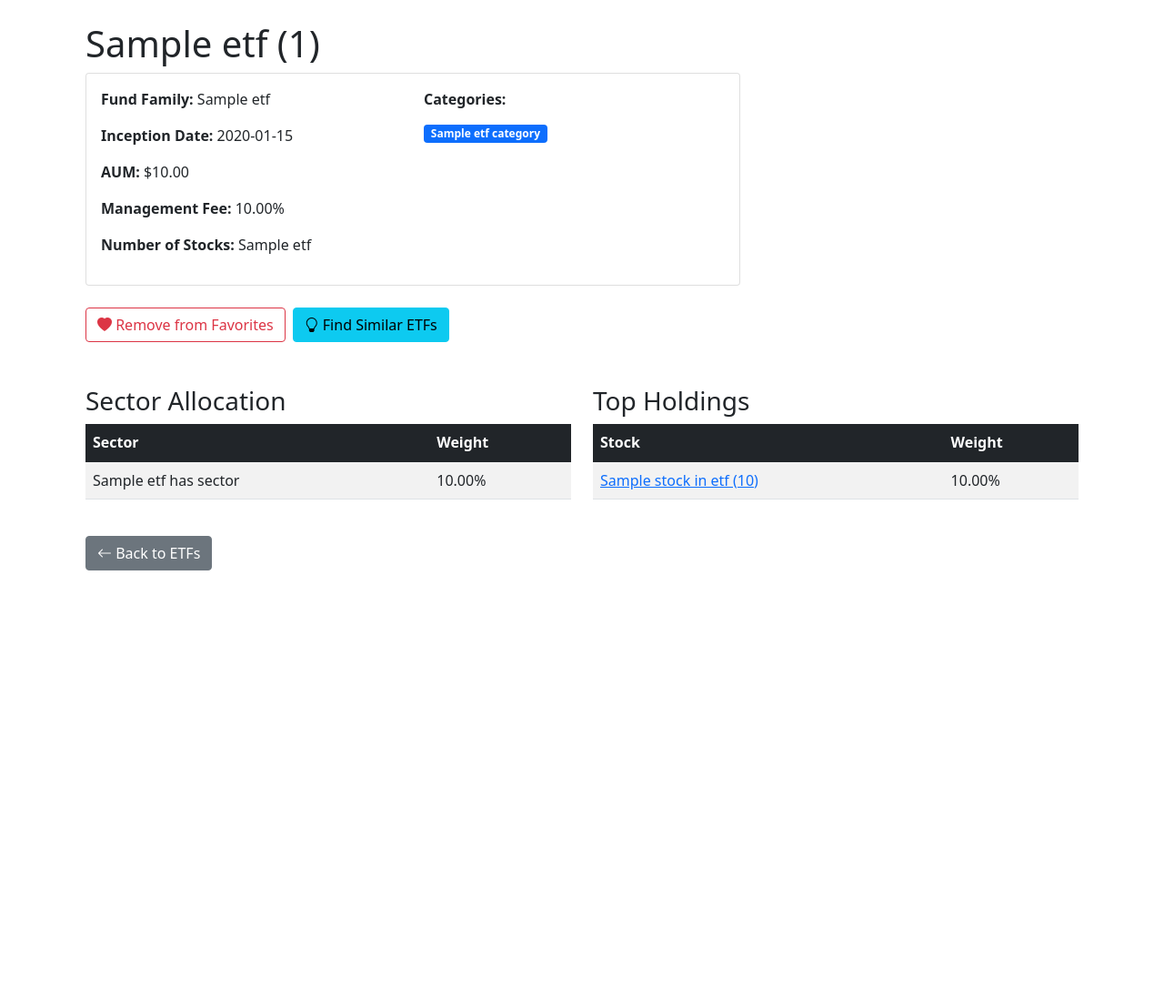
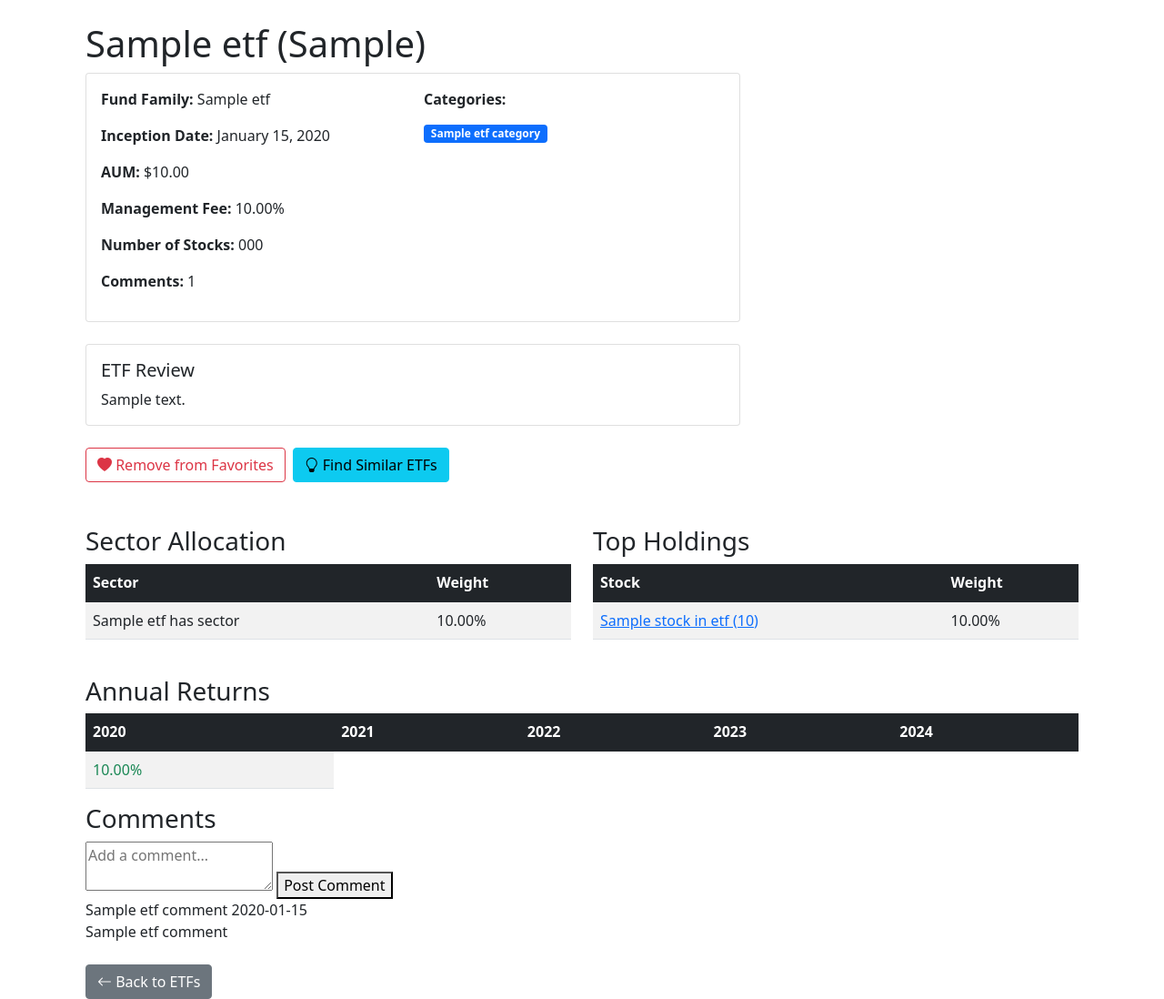
Before and after one commit to HarryGuo2/ETFTracker, a Flask app: page /etf/1 in a window 1280 px wide. Shown: the part 56-1154 px from the top of the page at 91% size. Before the commit the page ends 683 px from the top, so only its background shows below. Run offline with Flask 2, Linux system fonts and the light colour scheme; the visitor is signed in with stand-in values (Sample User, id 1); a database or web service that is not in the repository returns one stand-in record (values such as "Sample title"); some libraries are stand-ins or nearby versions.

Commit message:
Add comment count feature with database trigger and UI updates

```diff
--- a/app.py
+++ b/app.py
@@ -103,19 +103,60 @@
         search_query = request.args.get('q', '')
 
         if search_query:
-            # If search query provided, filter results
+            # Format the search query for tsquery
+            # Replace spaces with & to make it an AND search
+            formatted_query = ' & '.join(search_query.split())
+
+            # Full-text search with ranking across all ETF-related information
             cur.execute("""
-                SELECT e.etf_ticker, e.etf_name, e.inception_date, e.aum, f.fund_name
-                FROM ETF e
-                LEFT JOIN fund_has_etf fe ON e.etf_ticker = fe.etf_ticker
-                LEFT JOIN fund_family f ON fe.fund_id = f.fund_id
-                WHERE e.etf_ticker ILIKE %s OR e.etf_name ILIKE %s
-                ORDER BY e.etf_ticker
-            """, ('%' + search_query + '%', '%' + search_query + '%'))
+                WITH search_results AS (
+                    SELECT
+                        e.etf_ticker,
+                        e.etf_name,
+                        e.inception_date,
+                        e.aum,
+                        f.fund_name,
+                        ts_rank_cd(
+                            setweight(to_tsvector('english', COALESCE(e.etf_name, '')), 'A') ||
+                            setweight(to_tsvector('english', COALESCE(e.etf_review, '')), 'B') ||
+                            setweight(to_tsvector('english', COALESCE(f.fund_name, '')), 'C') ||
+                            setweight(to_tsvector('english', COALESCE(string_agg(DISTINCT s.sector_name, ' '), '')), 'D') ||
+                            setweight(to_tsvector('english', COALESCE(string_agg(DISTINCT st.stock_name, ' '), '')), 'D') ||
+                            setweight(to_tsvector('english', COALESCE(string_agg(DISTINCT ec.comment_text, ' '), '')), 'D') ||
+                            setweight(to_tsvector('english', COALESCE(string_agg(DISTINCT cat.category_name, ' '), '')), 'D'),
+                            to_tsquery('english', %s)
+                        ) as rank
+                    FROM ETF e
+                    LEFT JOIN fund_has_etf fe ON e.etf_ticker = fe.etf_ticker
+                    LEFT JOIN fund_family f ON fe.fund_id = f.fund_id
+                    LEFT JOIN ETF_has_Sector es ON e.etf_ticker = es.etf_ticker
+                    LEFT JOIN Sector s ON es.sector_id = s.sector_id
+                    LEFT JOIN Stock_in_ETF sie ON e.etf_ticker = sie.etf_ticker
+                    LEFT JOIN Stock st ON sie.stock_ticker = st.stock_ticker
+                    LEFT JOIN ETF_Comments ec ON e.etf_ticker = ec.etf_ticker
+                    LEFT JOIN etf_category cat ON e.etf_ticker = cat.etf_ticker
+                    GROUP BY e.etf_ticker, e.etf_name, e.inception_date, e.aum, f.fund_name
+                    HAVING
+                        to_tsvector('english', COALESCE(e.etf_name, '')) @@ to_tsquery('english', %s) OR
+                        to_tsvector('english', COALESCE(e.etf_review, '')) @@ to_tsquery('english', %s) OR
+                        to_tsvector('english', COALESCE(f.fund_name, '')) @@ to_tsquery('english', %s) OR
+                        to_tsvector('english', COALESCE(string_agg(DISTINCT s.sector_name, ' '), '')) @@ to_tsquery('english', %s) OR
+                        to_tsvector('english', COALESCE(string_agg(DISTINCT st.stock_name, ' '), '')) @@ to_tsquery('english', %s) OR
+                        to_tsvector('english', COALESCE(string_agg(DISTINCT ec.comment_text, ' '), '')) @@ to_tsquery('english', %s) OR
+                        to_tsvector('english', COALESCE(string_agg(DISTINCT cat.category_name, ' '), '')) @@ to_tsquery('english', %s) OR
+                        e.etf_ticker ILIKE %s OR
+                        CAST(e.aum AS TEXT) ILIKE %s
+                )
+                SELECT etf_ticker, etf_name, inception_date, aum, fund_name
+                FROM search_results
+                ORDER BY rank DESC NULLS LAST, etf_ticker
+            """, (formatted_query, formatted_query, formatted_query, formatted_query,
+                  formatted_query, formatted_query, formatted_query, formatted_query,
+                  '%' + search_query + '%', '%' + search_query + '%'))
         else:
             # If no search query, return all
             cur.execute("""
-                SELECT e.etf_ticker, e.etf_name, e.inception_date, e.aum, f.fund_name
+                SELECT e.etf_ticker, e.etf_name, e.inception_date, e.aum, f.fund_name, e.comment_count
                 FROM ETF e
                 LEFT JOIN fund_has_etf fe ON e.etf_ticker = fe.etf_ticker
                 LEFT JOIN fund_family f ON fe.fund_id = f.fund_id
@@ -137,7 +178,8 @@
 
         # Get ETF basic info
         cur.execute("""
-            SELECT e.*, f.fund_name
+            SELECT e.etf_ticker, e.etf_name, e.inception_date, e.aum, e.management_fee,
+                   e.number_of_stocks, f.fund_name, e.etf_review, e.annual_returns, e.comment_count
             FROM ETF e
             LEFT JOIN fund_has_etf fe ON e.etf_ticker = fe.etf_ticker
             LEFT JOIN fund_family f ON fe.fund_id = f.fund_id
@@ -174,6 +216,21 @@
         """, (etf_ticker,))
         stocks = cur.fetchall()
 
+        # Get comments with usernames using the composite type
+        cur.execute("""
+            SELECT
+                c.comment_id,
+                (c.comment).user_id,
+                (c.comment).comment_text,
+                (c.comment).comment_date,
+                u.username
+            FROM ETF_Comments c
+            LEFT JOIN users u ON (c.comment).user_id = u.user_id::text
+            WHERE c.etf_ticker = %s
+            ORDER BY (c.comment).comment_date DESC
+        """, (etf_ticker,))
+        comments = cur.fetchall()
+
         # Check if user has liked this ETF
         is_liked = False
         if 'user_id' in session:
@@ -185,9 +242,50 @@
 
         cur.close()
         conn.close()
-        return render_template('etf_details.html', etf=etf, categories=categories, sectors=sectors, stocks=stocks, is_liked=is_liked)
+
+        # Format annual returns if they exist
+        if etf and etf[8]:
+            annual_returns = [float(r) for r in etf[8]]
+        else:
+            annual_returns = None
+
+        return render_template('etf_details.html',
+                             etf=etf,
+                             categories=categories,
+                             sectors=sectors,
+                             stocks=stocks,
+                             is_liked=is_liked,
+                             comments=comments,
+                             annual_returns=annual_returns)
     except Exception as e:
         return f"<h1>Error</h1><p>{str(e)}</p><pre>{traceback.format_exc()}</pre>"
+
+@app.route('/etf/<etf_ticker>/comment', methods=['POST'])
+@login_required
+def add_comment(etf_ticker):
+    try:
+        comment_text = request.form.get('comment_text')
+        if not comment_text:
+            flash('Comment cannot be empty')
+            return redirect(url_for('etf_details', etf_ticker=etf_ticker))
+
+        conn = get_db_connection()
+        cur = conn.cursor()
+
+        # Insert comment using the composite type
+        cur.execute("""
+            INSERT INTO ETF_Comments (etf_ticker, comment)
+            VALUES (%s, ROW(%s, %s, CURRENT_TIMESTAMP)::comment_type)
+        """, (etf_ticker, str(session['user_id']), comment_text))
+
+        cur.close()
+        conn.close()
+
+        flash('Comment added successfully')
+        return redirect(url_for('etf_details', etf_ticker=etf_ticker))
+    except Exception as e:
+        flash('Error adding comment')
+        return redirect(url_for('etf_details', etf_ticker=etf_ticker))
 
 @app.route('/stocks')
 def list_stocks():
--- a/templates/etf_details.html
+++ b/templates/etf_details.html
@@ -35,6 +35,7 @@
                                 {% endif %}
                             </p>
                             <p><strong>Number of Stocks:</strong> {{ etf[5] or 'N/A' }}</p>
+                            <p><strong>Comments:</strong> {{ etf[9] or 0 }}</p>
                         </div>
                         <div class="col-md-6">
                             <p><strong>Categories:</strong></p>
@@ -49,6 +50,14 @@
                             {% endif %}
                         </div>
                     </div>
+                </div>
+            </div>
+
+            <!-- ETF Review Card -->
+            <div class="card mb-4">
+                <div class="card-body">
+                    <h5 class="card-title">ETF Review</h5>
+                    <p class="card-text">{{ etf[7] or 'No review available' }}</p>
                 </div>
             </div>
 
@@ -146,6 +155,62 @@
         </div>
     </div>
 
+    <!-- Annual Returns Section -->
+    <div class="row mt-4">
+        <div class="col-12">
+            <h3>Annual Returns</h3>
+            {% if annual_returns %}
+                <div class="table-responsive">
+                    <table class="table table-striped table-hover">
+                        <thead class="table-dark">
+                            <tr>
+                                <th>2020</th>
+                                <th>2021</th>
+                                <th>2022</th>
+                                <th>2023</th>
+                                <th>2024</th>
+                            </tr>
+                        </thead>
+                        <tbody>
+                            <tr>
+                                {% for return in annual_returns %}
+                                    <td class="{% if return >= 0 %}text-success{% else %}text-danger{% endif %}">
+                                        {{ "%.2f"|format(return) }}%
+                                    </td>
+                                {% endfor %}
+                            </tr>
+                        </tbody>
+                    </table>
+                </div>
+            {% else %}
+                <div class="alert alert-info">No annual returns information available.</div>
+            {% endif %}
+        </div>
+    </div>
+
+    <!-- Comments Section -->
+    <div class="comments-section">
+        <h3>Comments</h3>
+        {% if session.get('user_id') %}
+        <form action="{{ url_for('add_comment', etf_ticker=etf[0]) }}" method="POST" class="comment-form">
+            <textarea name="comment_text" placeholder="Add a comment..." required></textarea>
+            <button type="submit">Post Comment</button>
+        </form>
+        {% endif %}
+
+        <div class="comments-list">
+            {% for comment in comments %}
+            <div class="comment">
+                <div class="comment-header">
+                    <span class="username">{{ comment[4] or 'Anonymous' }}</span>
+                    <span class="date">{{ comment[3].strftime('%Y-%m-%d %H:%M') }}</span>
+                </div>
+                <p class="comment-text">{{ comment[2] }}</p>
+            </div>
+            {% endfor %}
+        </div>
+    </div>
+
     <div class="mt-4">
         <a href="{{ url_for('list_etfs') }}" class="btn btn-secondary">
             <i class="bi bi-arrow-left"></i> Back to ETFs
```
Also changed, not shown: templates/etfs.html (+4 -3 lines), README.md.
